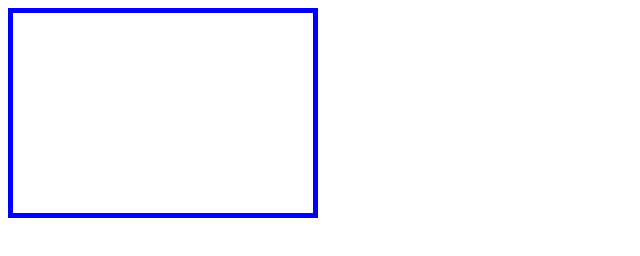
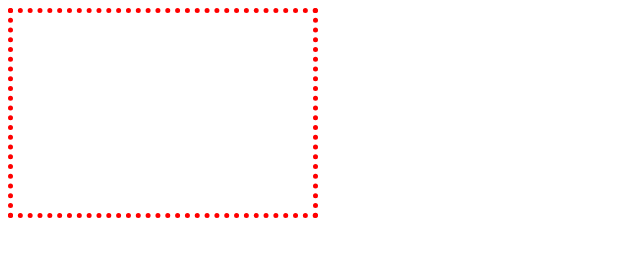
Before and after one commit to ArhipovaDaria2212/2, a plain HTML site: page index1.html in a window 1280 px wide. Shown: the whole page, without its empty margins (0-640 px from the left). Drawn offline with Linux system fonts and the light colour scheme.

Commit message:
Задача 52.2

```diff
--- a/index1.css
+++ b/index1.css
@@ -1,7 +1,7 @@
 div {
 border-width: 5px;
-border-style: solid;
-border-color: blue;
+border-style: dotted;
+border-color: red;
 width: 300px;
 height: 200px;
 }
```
